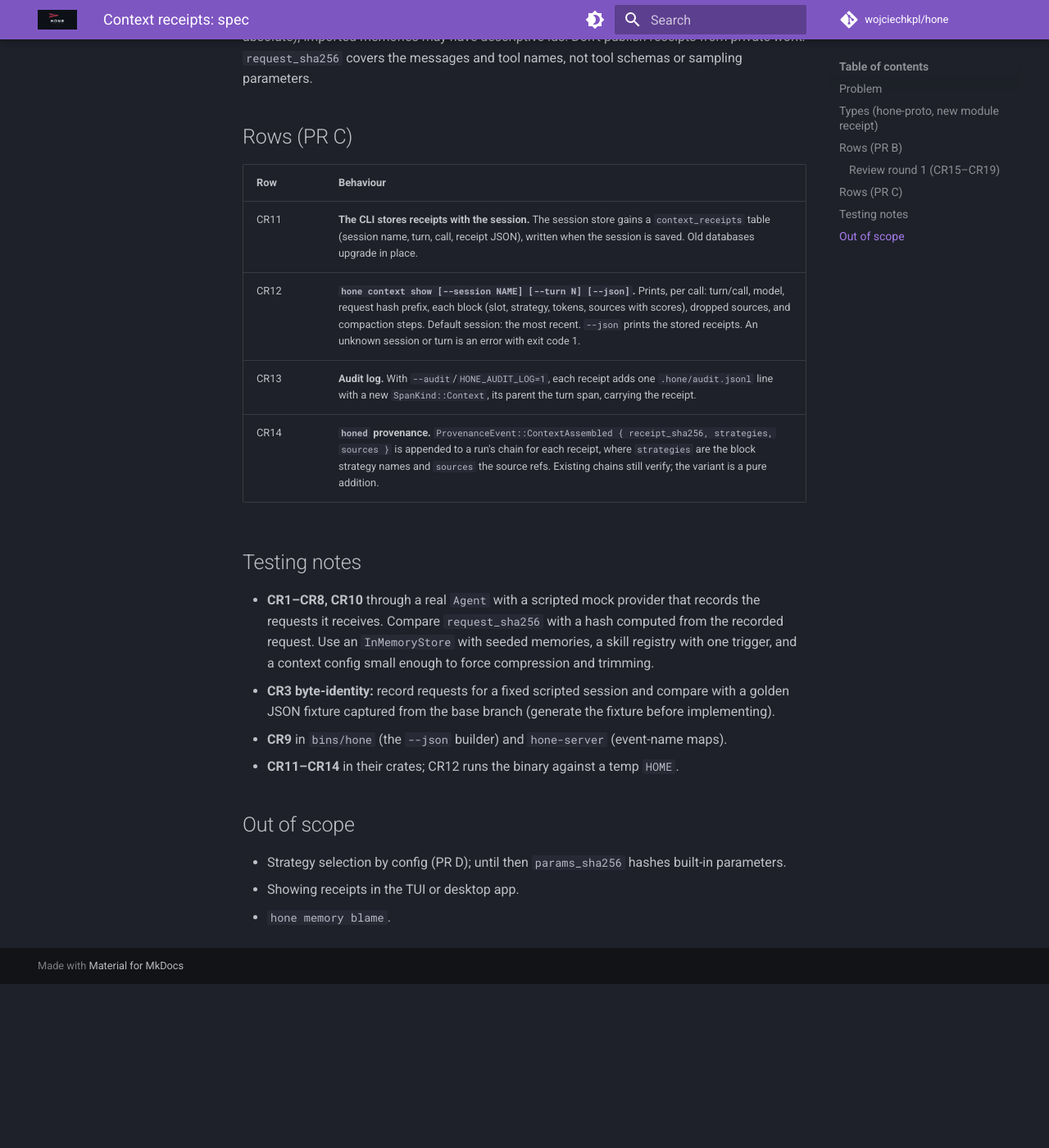
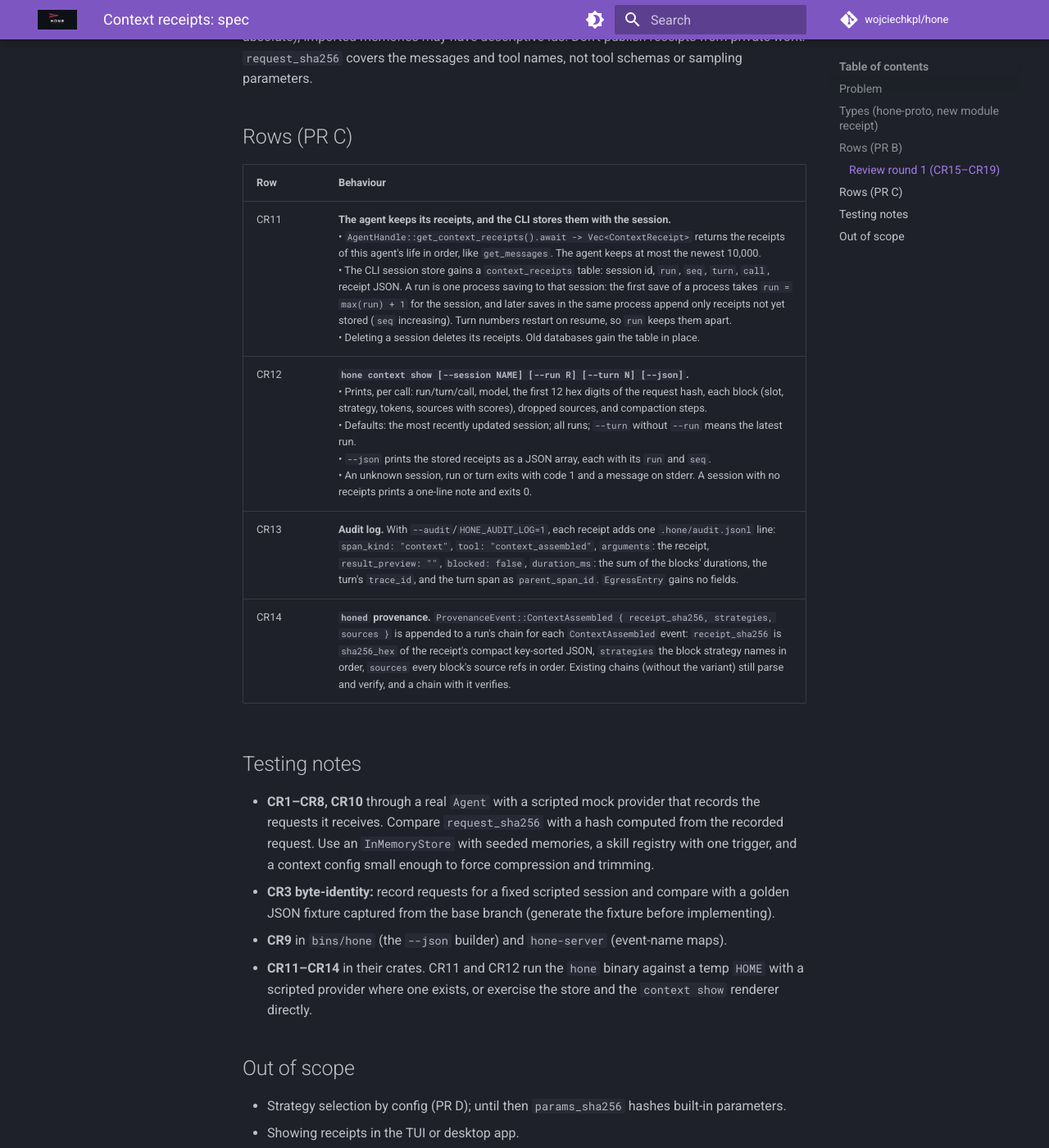
Before and after one commit to wojciechkpl/hone, an MkDocs documentation site: the page built from docs/plans/context-receipts-spec.md, in a window 1280 px wide and 1400 px high, scrolled down 3363 px. Shown: the whole window at 82% size. Built offline with MkDocs 1.6.1 and Material for MkDocs 9.7.7, drawn with Linux system fonts in a browser that asks for light colours; comment, search, counter and statistics services are not loaded; before the commit the page ends 4563 px from its top, so only the background shows below that.

Commit message:
docs: receipts spec, PR C rows in detail (CR11–CR14)

```diff
--- a/docs/plans/context-receipts-spec.md
+++ b/docs/plans/context-receipts-spec.md
@@ -63,17 +63,17 @@ Doc notes for PR C's user docs: receipts are local diagnostics. Message hashes a
 
 | Row | Behaviour |
 |---|---|
-| CR11 | **The CLI stores receipts with the session.** The session store gains a `context_receipts` table (session name, turn, call, receipt JSON), written when the session is saved. Old databases upgrade in place. |
-| CR12 | **`hone context show [--session NAME] [--turn N] [--json]`.** Prints, per call: turn/call, model, request hash prefix, each block (slot, strategy, tokens, sources with scores), dropped sources, and compaction steps. Default session: the most recent. `--json` prints the stored receipts. An unknown session or turn is an error with exit code 1. |
-| CR13 | **Audit log.** With `--audit`/`HONE_AUDIT_LOG=1`, each receipt adds one `.hone/audit.jsonl` line with a new `SpanKind::Context`, its parent the turn span, carrying the receipt. |
-| CR14 | **`honed` provenance.** `ProvenanceEvent::ContextAssembled { receipt_sha256, strategies, sources }` is appended to a run's chain for each receipt, where `strategies` are the block strategy names and `sources` the source refs. Existing chains still verify; the variant is a pure addition. |
+| CR11 | **The agent keeps its receipts, and the CLI stores them with the session.**<br>• `AgentHandle::get_context_receipts().await -> Vec<ContextReceipt>` returns the receipts of this agent's life in order, like `get_messages`. The agent keeps at most the newest 10,000.<br>• The CLI session store gains a `context_receipts` table: session id, `run`, `seq`, `turn`, `call`, receipt JSON. A run is one process saving to that session: the first save of a process takes `run = max(run) + 1` for the session, and later saves in the same process append only receipts not yet stored (`seq` increasing). Turn numbers restart on resume, so `run` keeps them apart.<br>• Deleting a session deletes its receipts. Old databases gain the table in place. |
+| CR12 | **`hone context show [--session NAME] [--run R] [--turn N] [--json]`.**<br>• Prints, per call: run/turn/call, model, the first 12 hex digits of the request hash, each block (slot, strategy, tokens, sources with scores), dropped sources, and compaction steps.<br>• Defaults: the most recently updated session; all runs; `--turn` without `--run` means the latest run.<br>• `--json` prints the stored receipts as a JSON array, each with its `run` and `seq`.<br>• An unknown session, run or turn exits with code 1 and a message on stderr. A session with no receipts prints a one-line note and exits 0. |
+| CR13 | **Audit log.** With `--audit`/`HONE_AUDIT_LOG=1`, each receipt adds one `.hone/audit.jsonl` line: `span_kind: "context"`, `tool: "context_assembled"`, `arguments`: the receipt, `result_preview: ""`, `blocked: false`, `duration_ms`: the sum of the blocks' durations, the turn's `trace_id`, and the turn span as `parent_span_id`. `EgressEntry` gains no fields. |
+| CR14 | **`honed` provenance.** `ProvenanceEvent::ContextAssembled { receipt_sha256, strategies, sources }` is appended to a run's chain for each `ContextAssembled` event: `receipt_sha256` is `sha256_hex` of the receipt's compact key-sorted JSON, `strategies` the block strategy names in order, `sources` every block's source refs in order. Existing chains (without the variant) still parse and verify, and a chain with it verifies. |
 
 ## Testing notes
 
 - **CR1–CR8, CR10** through a real `Agent` with a scripted mock provider that records the requests it receives. Compare `request_sha256` with a hash computed from the recorded request. Use an `InMemoryStore` with seeded memories, a skill registry with one trigger, and a context config small enough to force compression and trimming.
 - **CR3 byte-identity:** record requests for a fixed scripted session and compare with a golden JSON fixture captured from the base branch (generate the fixture before implementing).
 - **CR9** in `bins/hone` (the `--json` builder) and `hone-server` (event-name maps).
-- **CR11–CR14** in their crates; CR12 runs the binary against a temp `HOME`.
+- **CR11–CR14** in their crates. CR11 and CR12 run the `hone` binary against a temp `HOME` with a scripted provider where one exists, or exercise the store and the `context show` renderer directly.
 
 ## Out of scope
 
```
